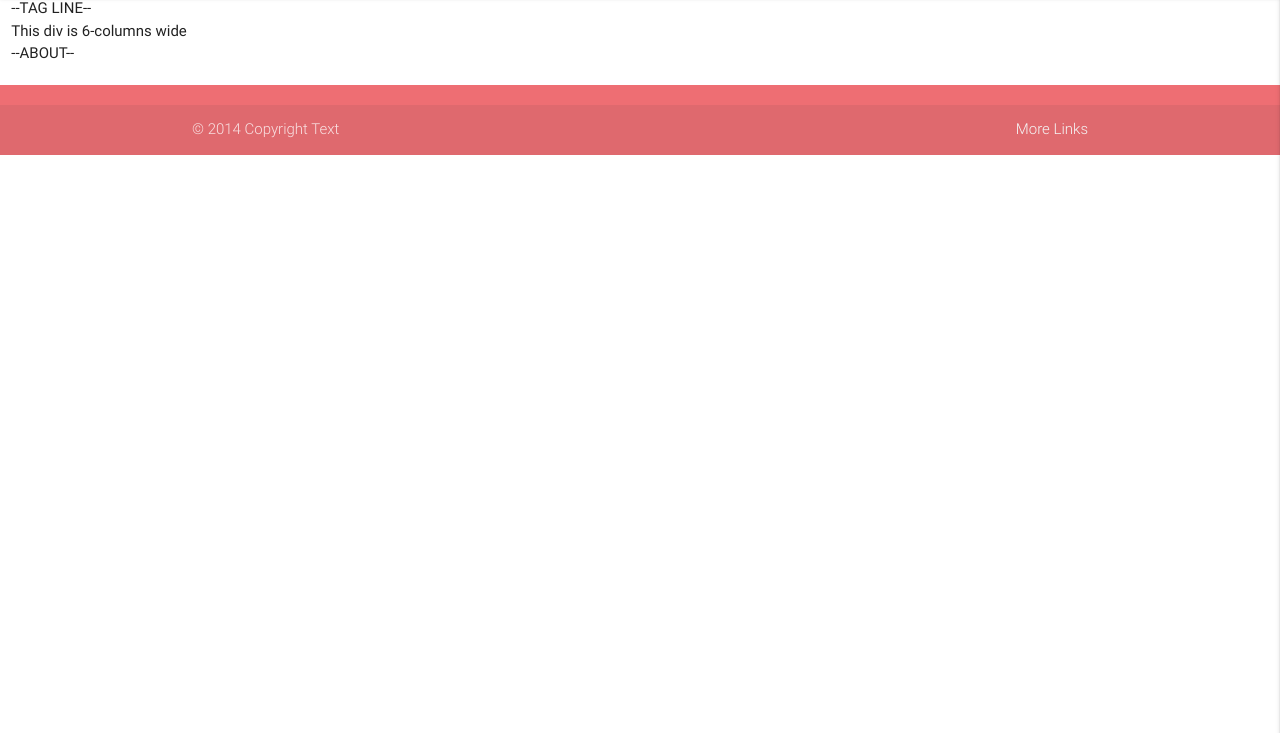
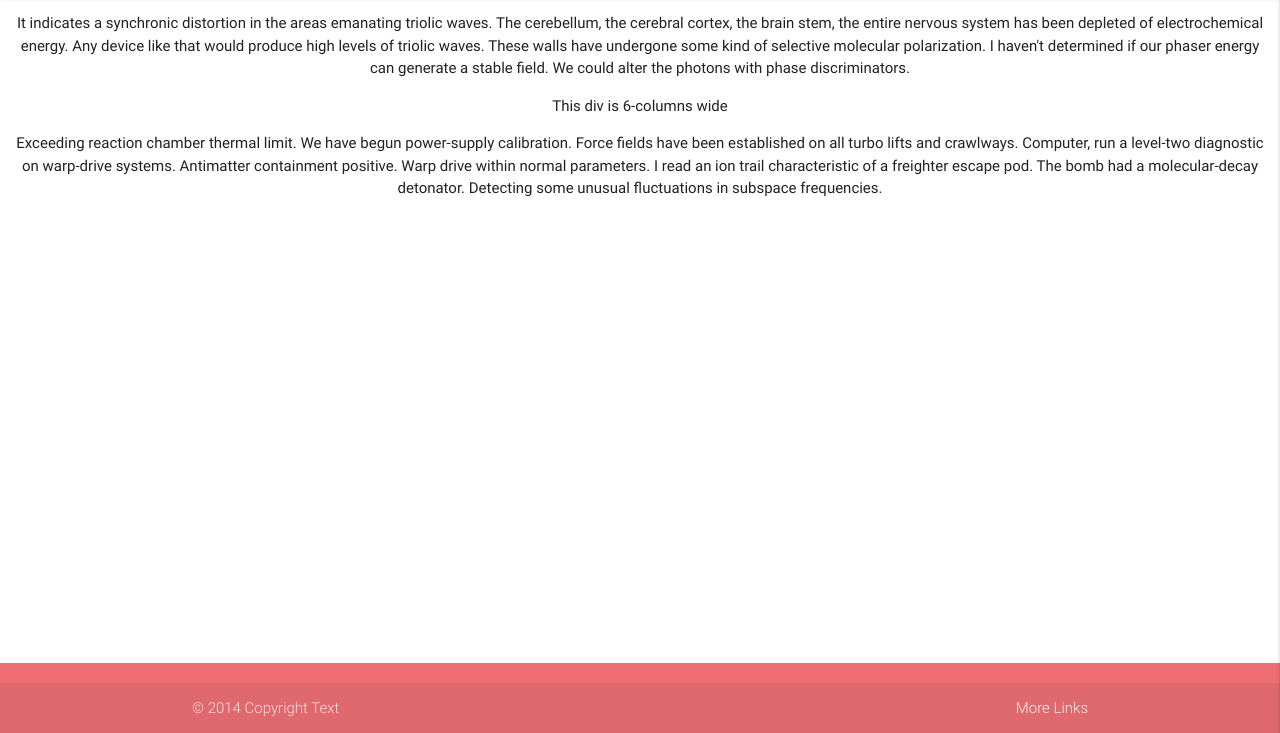
Before and after one commit to xchau/Q2-Project, a plain HTML site: page public/index.html in a window 1280 px wide. Shown: the part 67-800 px from the top of the page. Drawn offline with nearby package versions, Linux system fonts and the light colour scheme; files that its build step writes are made by us from their sources.

Commit message:
Close #5 Create Tag and About

```diff
--- /dev/null
+++ b/public/css/index.css
@@ -0,0 +1,28 @@
+body {
+  display: flex;
+  min-height: 100vh;
+  flex-direction: column;
+}
+
+main {
+  flex: 1 0 auto;
+}
+
+/*NAV BAR*/
+
+
+
+/*MAIN*/
+
+main section {
+  display: flex;
+  justify-content: center;
+  align-content: center;
+}
+
+section div {
+  text-align: center;
+}
+
+
+/*FOOTER*/
--- a/public/index.html
+++ b/public/index.html
@@ -19,7 +19,7 @@
         <div class="nav-wrapper">
           <a href="#" class="brand-logo center">NearBuy</a>
           <ul id="hamburger" class="right">
-             <li><a href="#" data-activates="slide-out" class="button-collapse"><i class="material-icons">menu</i></a></li>
+             <li><a href="#" data-activates="slide-out" class="button-collapse show-on-large"><i class="material-icons">menu</i></a></li>
           </ul>
         </div>
 
@@ -44,11 +44,19 @@
       </nav>
 
       <main>
-        <div class="row">
-          <div class="col s12">--TAG LINE--</div>
-          <div class="col s12">This div is 6-columns wide</div>
-          <div class="col s12">--ABOUT--</div>
-        </div>
+        <section>
+          <div class="row">
+            <div class="col s12">
+              <p>It indicates a synchronic distortion in the areas emanating triolic waves. The cerebellum, the cerebral cortex, the brain stem,  the entire nervous system has been depleted of electrochemical energy. Any device like that would produce high levels of triolic waves. These walls have undergone some kind of selective molecular polarization. I haven't determined if our phaser energy can generate a stable field. We could alter the photons with phase discriminators.
+              </p>
+            </div>
+            <div class="col s12">This div is 6-columns wide</div>
+            <div class="col s12">
+              <p>Exceeding reaction chamber thermal limit. We have begun power-supply calibration. Force fields have been established on all turbo lifts and crawlways. Computer, run a level-two diagnostic on warp-drive systems. Antimatter containment positive. Warp drive within normal parameters. I read an ion trail characteristic of a freighter escape pod. The bomb had a molecular-decay detonator. Detecting some unusual fluctuations in subspace frequencies.
+              </p>
+            </div>
+          </div>
+        </section>
       </main>
 
       <footer class="page-footer">
```
